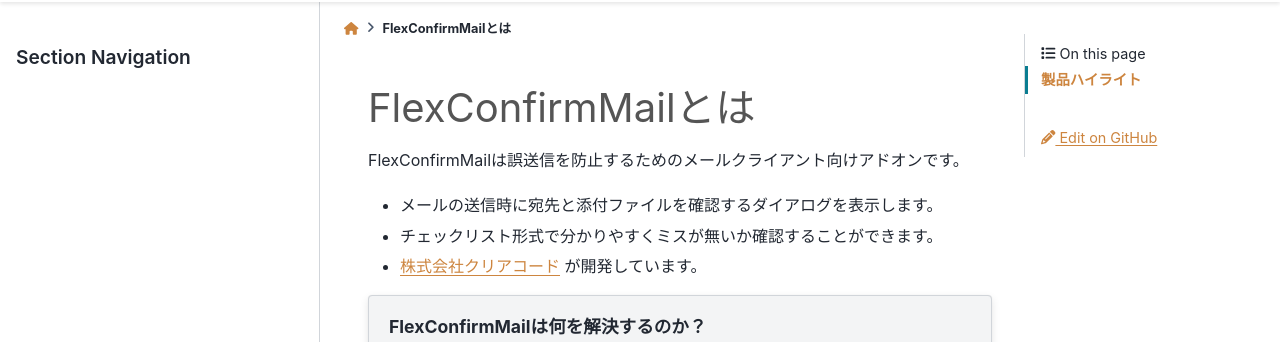
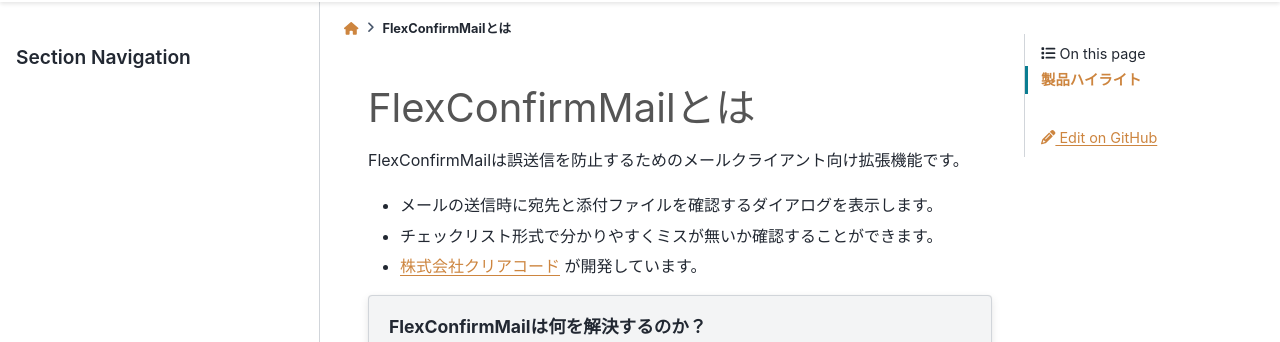
Before and after one commit to FlexConfirmMail/flexconfirmmail.github.io, a Sphinx documentation site: the page built from source/product.rst, in a window 1280 px wide and 900 px high. Shown: the part 126-468 px from the top of the window. Built offline with Sphinx 7.4.7 and the PyData theme 0.15.4, drawn with Linux system fonts in a browser that asks for light colours.

Commit message:
Chnge add-on as 拡張機能

```diff
--- a/source/product.rst
+++ b/source/product.rst
@@ -2,7 +2,7 @@
 FlexConfirmMailとは
 ===================
 
-FlexConfirmMailは誤送信を防止するためのメールクライアント向けアドオンです。
+FlexConfirmMailは誤送信を防止するためのメールクライアント向け拡張機能です。
 
 * メールの送信時に宛先と添付ファイルを確認するダイアログを表示します。
 * チェックリスト形式で分かりやすくミスが無いか確認することができます。
```
